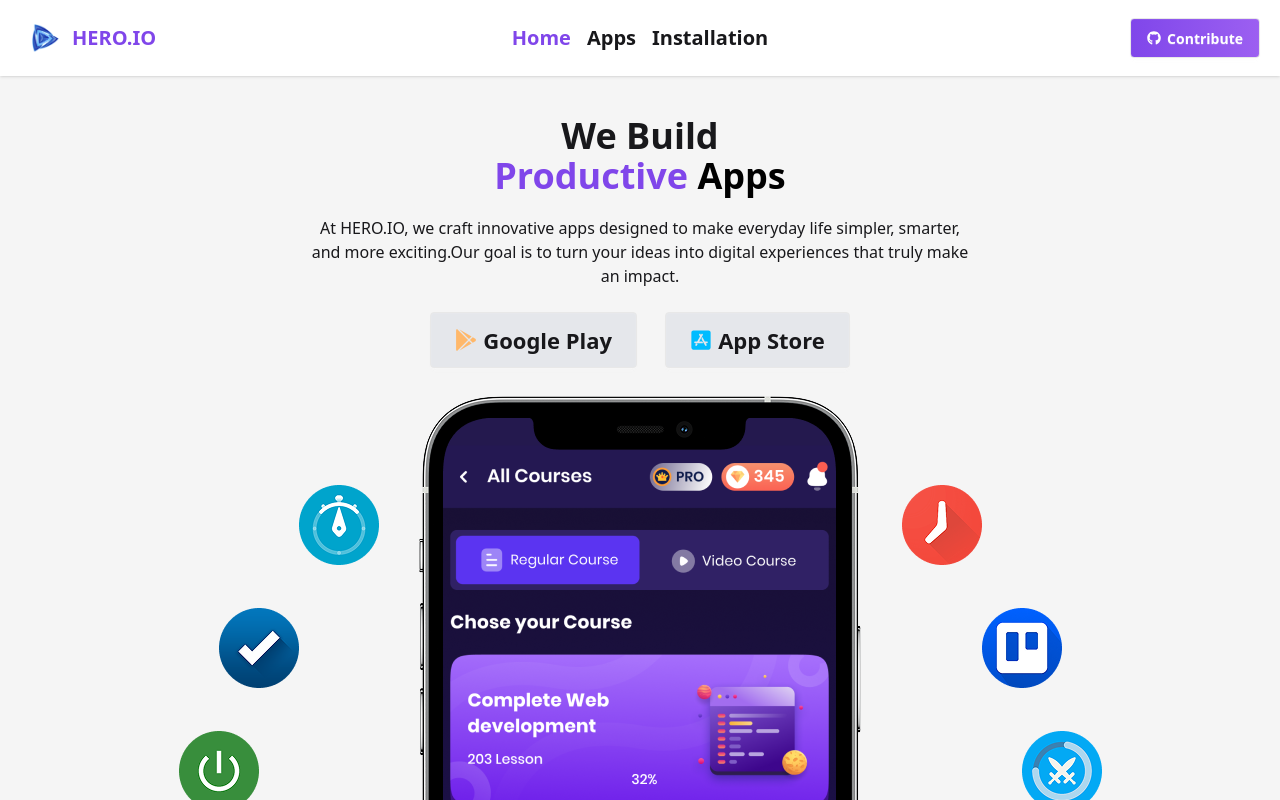
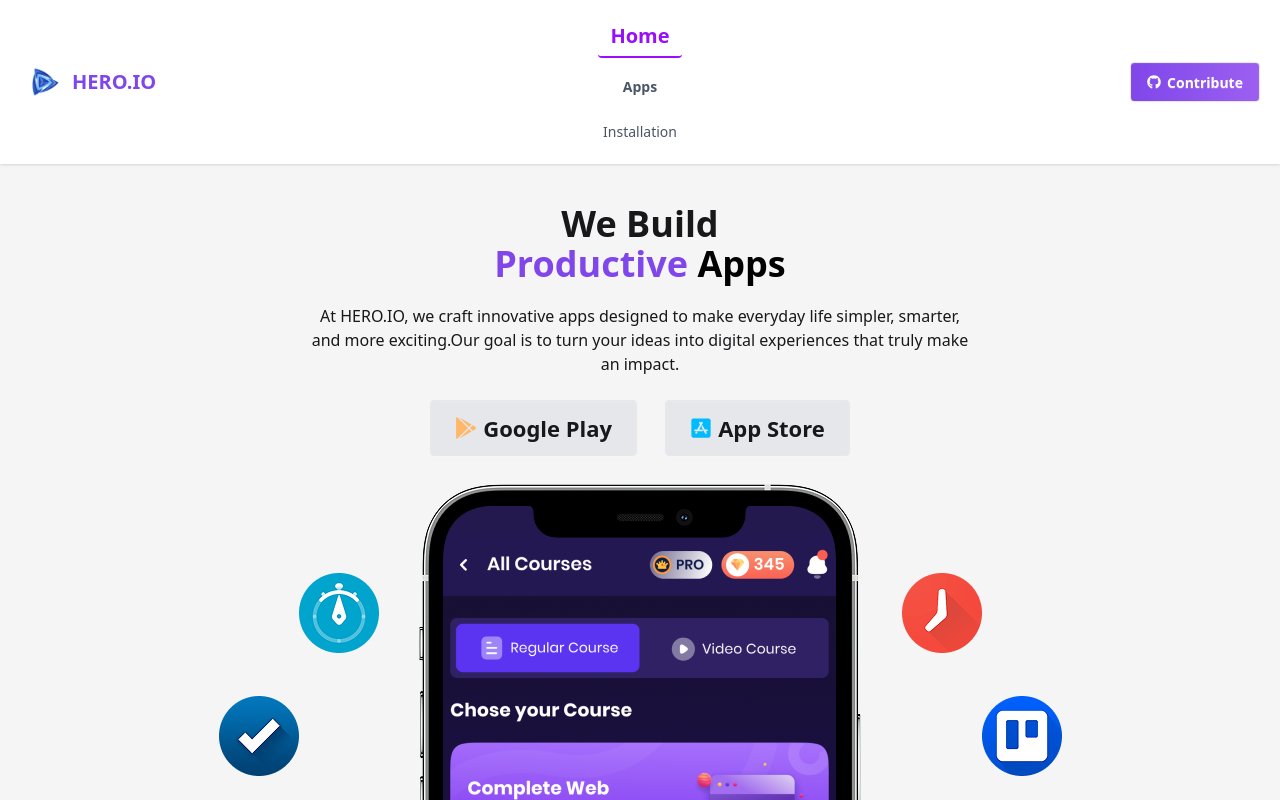
Before and after one commit to Tamanna-salma/Hero-App-Project, a React (Vite) app: page / in a window 1280 px wide. Shown: the top 800 px of the page. Built offline with nearby package versions, Linux system fonts and the light colour scheme.

Commit message:
navber editing

```diff
--- a/src/components/header/Navber.jsx
+++ b/src/components/header/Navber.jsx
@@ -1,14 +1,35 @@
 import React from 'react'
-import { Link } from 'react-router'
+import { Link, NavLink } from 'react-router'
 import { FaGithub } from "react-icons/fa"
 import Logo from '../../../src/assets/logo.png'
 
 const Navber = () => {
-   const links =<>
-<Link to='/'><li className='m-2 font-bold text-xl text-[#8046ea] link link-hover '>Home</li></Link>
-<Link to='/app'><li className='m-2 font-bold text-xl link link-hover'> Apps</li></Link>
-<Link to='/Installition'><li className='m-2 font-bold text-xl link link-hover'>Installation</li></Link>
+  const links = <>
+
+    <div className='flex flex-col md:flex items-center gap-1 lg:gap-3'>
+      <li>
+      <NavLink to='./' className={({ isActive }) =>
+        isActive ? 'text-purple-600 border-b-2  border-purple-600  text-xl font-bold' : 'text-gray-600 hover:text-purple-600'
+      }
+      >Home</NavLink>
+    </li>
+    <li>
+      <NavLink to='./app' className={({ isActive }) =>
+        isActive ? 'text-purple-600 border-b-2  border-purple-600  text-xl font-bold' : 'text-gray-600 font-bold hover:text-purple-600'
+      }
+      >Apps</NavLink>
+    </li>
+    <li>
+      <NavLink to='./Installition' className={({ isActive }) =>
+        isActive ? 'text-purple-600 border-b-2 border-purple-600  text-xl font-bold' : 'text-gray-600 hover:text-purple-600'
+      }
+      >Installation</NavLink>
+    </li>
+    </div>
+
   </>
+
+
   return (
     <div className="navbar bg-base-100 shadow-sm px-1 lg:px-5">
       <div className="navbar-start">
@@ -24,8 +45,8 @@
           </ul>
         </div>
         <div className='flex gap-3 m-3 lg:m-3'>
-    <Link>  <img className='w-7 lg:w-7' src={Logo} alt="" /></Link>
-       <Link to='./' className="text-sm lg:text-xl font-bold hidden md:flex text-[#8046ea]">HERO.IO</Link>
+          <Link to='./'>  <img className='w-7 lg:w-7' src={Logo} alt="" /></Link>
+          <h2 className="text-sm lg:text-xl font-bold hidden md:flex text-[#8046ea]">HERO.IO</h2>
         </div>
       </div>
       <div className="navbar-center hidden lg:flex">
@@ -35,7 +56,7 @@
         </ul>
       </div>
       <div className="navbar-end">
-   <Link to='https://github.com/dashboard'  className="btn bg-gradient-to-r from-[#8046ea] to-[#9c5ff1]  text-white"><FaGithub /> Contribute</Link>
+        <Link to='https://github.com/dashboard' className="btn bg-gradient-to-r from-[#8046ea] to-[#9c5ff1]  text-white"><FaGithub /> Contribute</Link>
       </div>
     </div>
   )
```
Also changed, not shown: 1 other file (tests, documents, lock files or other folders). Lines whose indentation alone changed are shown as unchanged.
